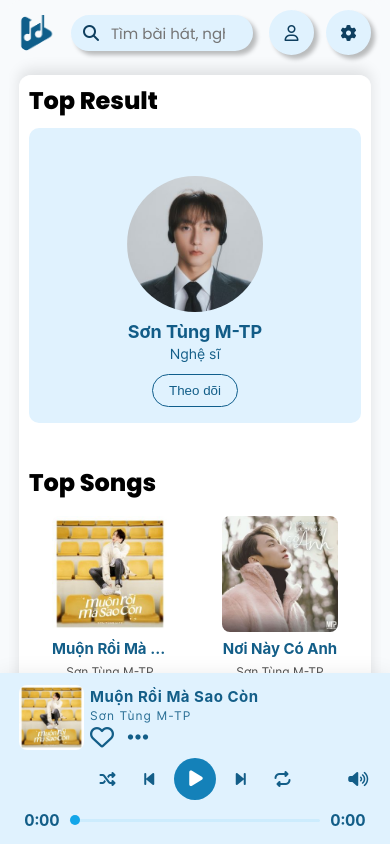
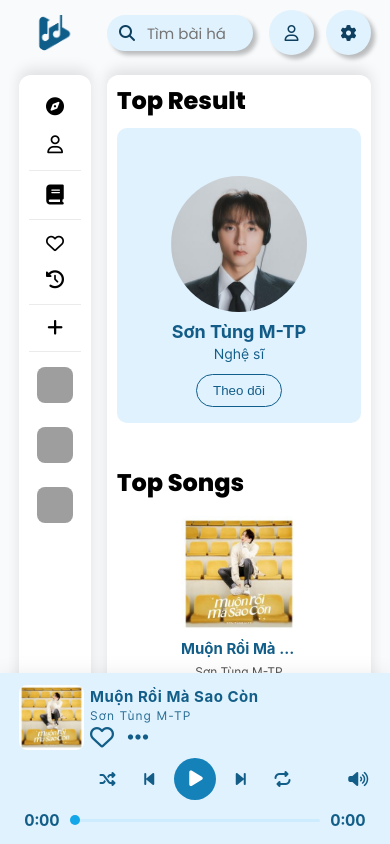
Before and after one commit to nguyencuong335/ie104, a plain HTML site: page timkiem.html in a window 390 px wide. Drawn offline with Linux system fonts and the light colour scheme; sample sign-in values are in the browser's storage; grey boxes are pictures that could not be loaded; a web font is replaced by a local one.

Commit message:
responsive cho thanh sidebar

```diff
--- a/assets/css/style.css
+++ b/assets/css/style.css
@@ -433,6 +433,54 @@ body {
 .sidebar::-webkit-scrollbar {
     width: 0;
     height: 0;
+}
+
+/* ===== Responsive: collapsed sidebar (icons only) ===== */
+@media (max-width: 900px) {
+  /* Narrow the reserved sidebar width so layout reflows */
+  :root { --sidebar: 72px; }
+
+  /* Sidebar paddings tighter */
+  .sidebar { padding: 10px; }
+
+  /* Center icon buttons and hide text labels */
+  .menu-btn { justify-content: center; gap: 0; padding: 10px 8px; }
+  .menu-btn span { display: none; }
+  .menu-btn i { font-size: 18px; width: 24px; }
+
+  /* Show thin separators, hide labels only; center the add (+) button */
+  .section { display: block; margin: 8px 0; }
+  /* Replace only the first section label (THƯ VIỆN) with an icon */
+  .menu > .section > .section-label {
+    display: flex;
+    justify-content: center;
+    align-items: center;
+    height: 32px;
+    font-size: 0; /* hide original text */
+  }
+  .menu > .section > .section-label::before {
+    content: "\f02d"; /* fa-book */
+    font-family: "Font Awesome 6 Free";
+    font-weight: 900; /* solid */
+    font-size: 20px;
+    color: #000;
+    line-height: 1;
+  }
+  /* Hide label inside playlist header block */
+  .section-header .section-label { display: none !important; }
+  .section-sep { display: block; height: 1px; background: rgba(0,0,0,0.08); margin: 8px 0; }
+  .section-header { display: flex; justify-content: center; padding: 6px 0; }
+  .section-header .icon-btn.add { display: inline-grid; place-items: center; }
+
+  /* Playlist: show covers only, center each item */
+  .pl-list { display: flex; flex-direction: column; gap: 10px; }
+  .pl-item { justify-content: center; padding: 6px; }
+  .pl-item .pl-meta { display: none; }
+  .pl-cover { width: 36px; height: 36px; border-radius: 8px; }
+
+  /* Header logo area follows the narrower sidebar */
+  .header-left { width: var(--sidebar); }
+  .logo-box { width: 42px; height: 20px; background-size: contain; }
 }
 
 /* ===== Banner (Now Playing) ===== */
@@ -1396,9 +1444,11 @@ input[type="range"]::-moz-range-thumb {
 
 /* ===== Fallback: luôn áp dụng layout gọn khi <=900px ===== */
 @media (max-width: 900px) {
-  .content { grid-template-columns: 1fr; }
-  .sidebar { display: none !important; }
-  .header-left { width: auto; }
+  /* Giữ 2 cột: sidebar thu gọn + main */
+  .content { grid-template-columns: var(--sidebar) 1fr; padding-bottom: var(--player-bottom-space); }
+  .sidebar { display: flex !important; }
+  /* Make header's left column equal to sidebar width and center logo */
+  .header-left { width: var(--sidebar); justify-content: center; }
   .logo-box {
     width: 36px; height: 36px; border-radius: 10px;
     background-image: url('../imgs/music_box_icon.png') !important;
--- a/assets/css/timkiem.css
+++ b/assets/css/timkiem.css
@@ -1,12 +1,13 @@
 /* timkiem.html page-specific styles (main content only) */
 
-/* Page-level scroll overrides for timkiem only */
-/* html,
+/* Page-level scroll overrides for timkiem only
+html,
 body {
     height: auto !important;
     min-height: 100vh;
-    overflow-y: auto !important; /* enable page scroll */
-} */
+    overflow-y: auto !important;  enable page scroll
+}
+*/
 
 .wrap {
     height: auto;
@@ -145,7 +146,9 @@ a:focus-visible {
 
 /* Responsive */
 @media (max-width: 900px) {
-  .content { grid-template-columns: 1fr; }
+  /* Giữ 2 cột: sidebar thu gọn + main (đồng bộ với style.css) */
+  .content { grid-template-columns: var(--sidebar) 1fr; }
+  /* Sidebar không sticky ở mobile để cuộn mượt hơn, nhưng vẫn hiển thị */
   .sidebar { position: static; max-height: none; overflow: visible; }
   .timkiem-main { max-height: calc(100vh - var(--player-h) - 16px); }
 }
```
